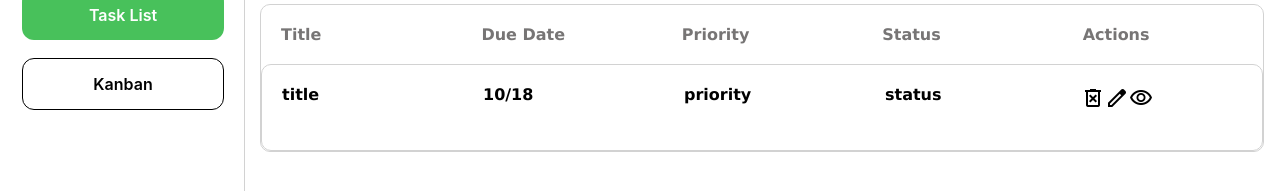
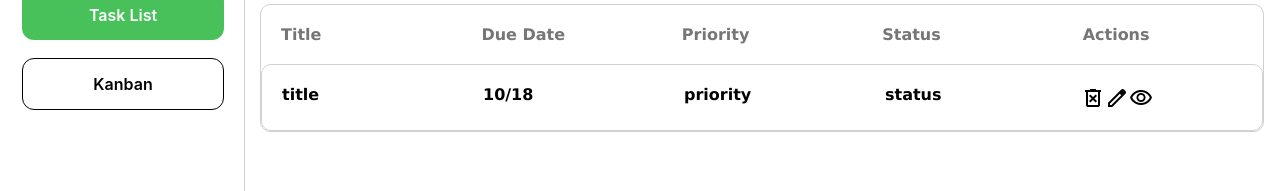
Before and after one commit to Ptheby/TaskIt-Project, an Angular app in the folder TaskIt/: page / in a window 1280 px wide. Shown: the part 135-326 px from the top of the page. Built offline with nearby package versions, Linux system fonts and the light colour scheme.

Commit message:
thinned task list items

```diff
--- a/TaskIt/src/app/tasklist/tasklist.component.css
+++ b/TaskIt/src/app/tasklist/tasklist.component.css
@@ -60,5 +60,8 @@
 ul{
   display: flex;justify-content:left
 }
+.list-items{
+  padding-bottom: 0;margin-bottom: 0;
+}
 /* .list-items {
   /* border: 1px solid darkgray; */
```
